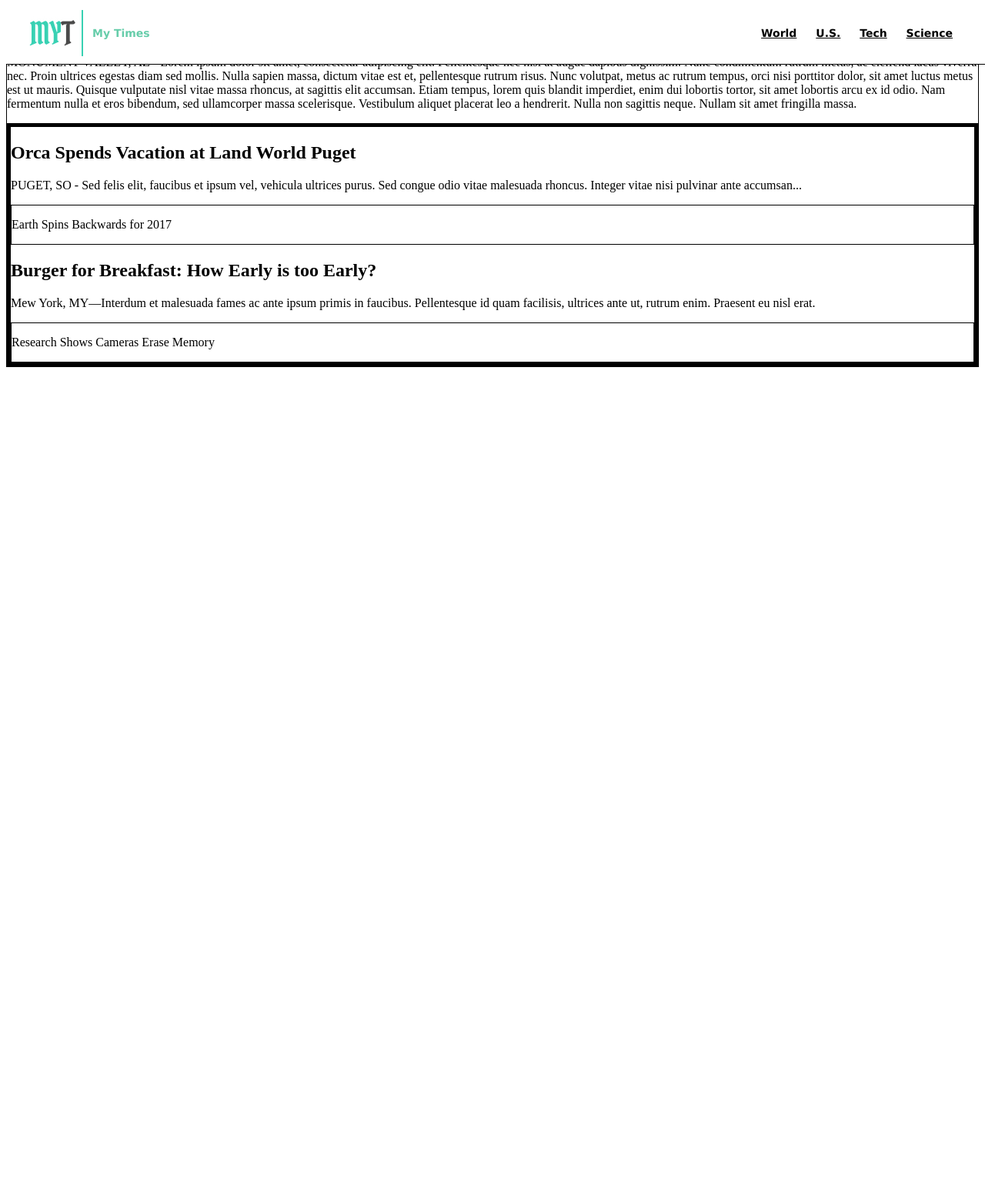
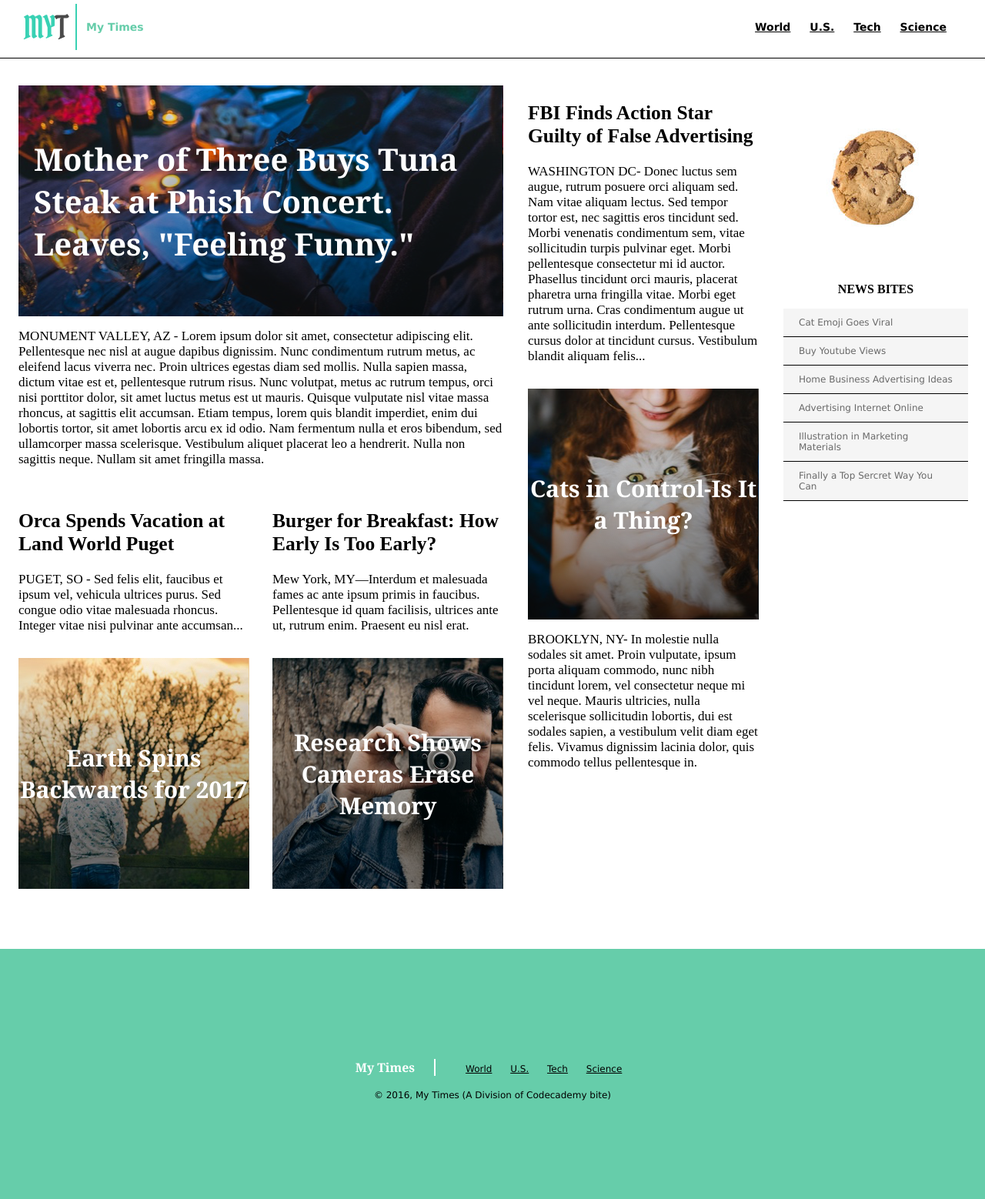
Before and after one commit to jridley11/MyTimes, a plain HTML site: page index.html in a window 1280 px wide. Shown: the part 5-1563 px from the top of the page at 77% size. Before the commit the page ends 800 px from the top, so only its background shows below. Drawn offline with Linux system fonts and the light colour scheme.

Commit message:
Finalise project.

```diff
--- a/index.html
+++ b/index.html
@@ -5,11 +5,11 @@
     <title>My Times</title>
   </head>
   <body>
-
-    <!--Header Section -->
+    <!-- Header Section -->
     <header>
       <div class="logo">
-        <img src="./resources/images/myt-logo.jpg" alt="Logo"> <span>My Times</span>
+        <img src="./resources/images/myt-logo.jpg" alt="Logo">
+        <span>My Times</span>
       </div>
       <nav>
         <span><a href="#">World</a></span>
@@ -18,53 +18,90 @@
         <span><a href="#">Science</a></span>
       </nav>
     </header>
-
-<!-- Main Content Container-->
-    <div class="maincontent">
-       <!-- First News Column -->
-      <div class="column.large">
-        <!--Tuna Story -->
-        <div class="tuna-story">
+    <!-- Main Content Container -->
+    <div class="content">
+      <!-- First News Column -->
+      <div class="column large">
+        <div class ="lead-story">
           <div class="image-content">
-            <p>Mother of Three Buys Tuna Steak at Phish Concert. Leaves, "Feeling Funny."</p>
+            <span>Mother of Three Buys Tuna Steak at Phish Concert. Leaves, "Feeling Funny."</span>
           </div>
-          <div>
-            <p>MONUMENT VALLEY, AZ - Lorem ipsum dolor sit amet, consectetur adipiscing elit. Pellentesque nec nisl at augue dapibus dignissim. Nunc condimentum rutrum metus, ac eleifend lacus viverra nec. Proin ultrices egestas diam sed mollis. Nulla sapien massa, dictum vitae est et, pellentesque rutrum risus. Nunc volutpat, metus ac rutrum tempus, orci nisi porttitor dolor, sit amet luctus metus est ut mauris. Quisque vulputate nisl vitae massa rhoncus, at sagittis elit accumsan. Etiam tempus, lorem quis blandit imperdiet, enim dui lobortis tortor, sit amet lobortis arcu ex id odio. Nam fermentum nulla et eros bibendum, sed ullamcorper massa scelerisque. Vestibulum aliquet placerat leo a hendrerit. Nulla non sagittis neque. Nullam sit amet fringilla massa.</p>
-          </div>
+          <p class="narrative">
+            MONUMENT VALLEY, AZ - Lorem ipsum dolor sit amet, consectetur adipiscing elit. Pellentesque nec nisl at augue dapibus dignissim. Nunc condimentum rutrum metus, ac eleifend lacus viverra nec. Proin ultrices egestas diam sed mollis. Nulla sapien massa, dictum vitae est et, pellentesque rutrum risus. Nunc volutpat, metus ac rutrum tempus, orci nisi porttitor dolor, sit amet luctus metus est ut mauris. Quisque vulputate nisl vitae massa rhoncus, at sagittis elit accumsan. Etiam tempus, lorem quis blandit imperdiet, enim dui lobortis tortor, sit amet lobortis arcu ex id odio. Nam fermentum nulla et eros bibendum, sed ullamcorper massa scelerisque. Vestibulum aliquet placerat leo a hendrerit. Nulla non sagittis neque. Nullam sit amet fringilla massa.
+          </p>
         </div>
         <div class="stories">
-          <!-- Orca Story -->
-          <div class="orca-story">
-            <h2>Orca Spends Vacation at Land World Puget</h2>
-            <p>PUGET, SO - Sed felis elit, faucibus et ipsum vel, vehicula ultrices purus. Sed congue odio vitae malesuada rhoncus. Integer vitae nisi pulvinar ante accumsan...</p>
+          <div class="story">
+            <div class="text-content">
+              <h2>Orca Spends Vacation at Land World Puget</h2>
+              <p class="narrative">
+                PUGET, SO - Sed felis elit, faucibus et ipsum vel, vehicula ultrices purus. Sed congue odio vitae malesuada rhoncus. Integer vitae nisi pulvinar ante accumsan...
+              </p>
+            </div>
+            <div class="fall-cancelled image-content">
+              <span>Earth Spins Backwards for 2017</span>
+            </div>
           </div>
-          <div class="image-content">
-            <p>Earth Spins Backwards for 2017</p>
-          </div>
-          <!-- Burger Story -->
-          <div>
-            <h2>Burger for Breakfast: How Early is too Early?</h2>
-            <p>Mew York, MY—Interdum et malesuada fames ac ante ipsum primis in faucibus. Pellentesque id quam facilisis, ultrices ante ut, rutrum enim. Praesent eu nisl erat.</p>
-          </div>
-          <div class="image-content">
-            <p>Research Shows Cameras Erase Memory</p>
+          <div class="story">
+            <div class="text-content">
+              <h2>Burger for Breakfast: How Early Is Too Early?</h2>
+              <p class="narrative">
+                Mew York, MY—Interdum et malesuada fames ac ante ipsum primis in faucibus. Pellentesque id quam facilisis, ultrices ante ut, rutrum enim. Praesent eu nisl erat.
+              </p>
+            </div>
+            <div class="pop-culture image-content">
+              <span>Research Shows Cameras Erase Memory</span>
+            </div>
           </div>
         </div>
       </div>
       <!-- Second News Column -->
-      <div class="column.medium">
-
-
-
-
-
-
-
-      <div class="column.medium">
-      </div>
-      <div class="column.small">
+      <div class="column medium">
+        <div class="story">
+          <div class="text-content">
+            <h2>FBI Finds Action Star Guilty of False Advertising</h2>
+            <p class="narrative">
+              WASHINGTON DC- Donec luctus sem augue, rutrum posuere orci aliquam sed. Nam vitae aliquam lectus. Sed tempor tortor est, nec sagittis eros tincidunt sed. Morbi venenatis condimentum sem, vitae sollicitudin turpis pulvinar eget. Morbi pellentesque consectetur mi id auctor. Phasellus tincidunt orci mauris, placerat pharetra urna fringilla vitae. Morbi eget rutrum urna. Cras condimentum augue ut ante sollicitudin interdum. Pellentesque cursus dolor at tincidunt cursus. Vestibulum blandit aliquam felis...
+            </p>
+          </div>
+        </div>
+        <div class="story">
+          <div class="cat-ceo image-content">
+            <span>Cats in Control-Is It a Thing?</span>
+          </div>
+          <p class="narrative">
+            BROOKLYN, NY- In molestie nulla sodales sit amet. Proin vulputate, ipsum porta aliquam commodo, nunc nibh tincidunt lorem, vel consectetur neque mi vel neque. Mauris ultricies, nulla scelerisque sollicitudin lobortis, dui est sodales sapien, a vestibulum velit diam eget felis. Vivamus dignissim lacinia dolor, quis commodo tellus pellentesque in.
+          </p>
+          </div>
+        </div>
+      <!-- Third News Column -->
+      <div class="column small">
+        <img class="cookie" src="./resources/images/cookie.png" alt="cookie">
+        <div class="news-bites">
+          <h3>NEWS BITES</h3>
+          <span class="bite">Cat Emoji Goes Viral</span>
+          <span class="bite">Buy Youtube Views</span>
+          <span class="bite">Home Business Advertising Ideas</span>
+          <span class="bite">Advertising Internet Online</span>
+          <span class="bite">Illustration in Marketing Materials</span>
+          <span class="bite">Finally a Top Sercret Way You Can</span>
+        </div>
       </div>
     </div>
-
+    <!-- Footer -->
+    <div class="footer">
+      <div class="info">
+        <span class="title">My Times</span>
+        <nav>
+          <span><a href="#">World</a></span>
+          <span><a href="#">U.S.</a></span>
+          <span><a href="#">Tech</a></span>
+          <span><a href="#">Science</a></span>
+        </nav>
+      </div>
+      <div class="copyright">
+        &copy 2016, My Times (A Division of Codecademy bite)
+      </div>
+    </div>
   </body>
 </html>
--- a/resources/css/style.css
+++ b/resources/css/style.css
@@ -1,3 +1,9 @@
+body {
+  display: block;
+  margin: 0;
+  font-size: 17px;
+}
+/* Header - this is step 1 */
 header {
   display: flex;
   align-items: center;
@@ -21,6 +27,7 @@ header {
 
 .logo img {
   margin-right: 12px
+
 }
 
 .logo span {
@@ -33,6 +40,7 @@ header nav {
 }
 
 nav span {
+  display: inline-block;
   padding: 20px 10px;
 }
 
@@ -40,33 +48,149 @@ a {
   color: black;
 }
 
-.maincontent {
+/* Main Content Container - this is Step 2 */
+.content {
   display: flex;
-  border: thin solid black;
+  width: 1232px;
+  margin: 0 auto 78px auto;
+  padding-top: 116px;
 }
 
+.column {
+  display: flex;
+  flex-direction: column;
+  margin-right: 32px;
+}
+
+div {
+  display: block;
+}
+
+h2 {
+  display: block;
+  font-size: 1.5em;
+  font-weight: bold;
+}
+
+
+/* Column widths */
 .column.large {
-  display: flex;
   width: 630px;
-  border: thin solid black;
+
 }
 
 .column.medium {
-  display: flex;
   width: 300px;
-  border: thin solid black;
+
 }
 
 .column.small {
-  display: flex;
   width: 240px;
-  border: thin solid black;
 }
 
-.stories {
-  border: thick solid black;
+/* Add images - this is step 3 */
+.narrative {
+
+  margin-top: 16px;
 }
 
 .image-content {
-  border: thin solid black;
+  display: flex;
+  flex-direction: column;
+  justify-content: center;
+  height: 300px;
+  margin-top: 15px;
+  font-family: Georgia;
+  font-weight: bold;
+  font-size: 30px;
+  color: white;
+  text-align: center;
+
 }
+
+.lead-story .image-content {
+  background-image: url("../images/main-story.png");
+  width: 630px;
+  margin-top: 0;
+  font-size: 40px;
+  text-align: left;
+}
+
+.lead-story .image-content span {
+  margin-left: 20px;
+}
+
+.fall-cancelled.image-content {
+  background-image: url("../images/fall-season.png");
+}
+
+.pop-culture.image-content {
+  background-image: url("../images/hipster-cameraman.png");
+}
+
+.cat-ceo.image-content {
+  background-image: url("../images/cat-ceo.png");
+}
+
+.story {
+  display: flex;
+  flex-direction: column;
+  width: 300px;
+}
+.stories {
+  display: flex;
+  justify-content: space-between;
+  margin-top: 17px;
+}
+
+.news-bites {
+  margin: 0;
+}
+
+.news-bites .bite {
+  display: block;
+  padding: 11px 20px;
+  border-bottom: 1px solid black;
+  background-color: WhiteSmoke;
+  font-family: Verdana;
+  font-size: 12px;
+  color: DimGray;
+}
+
+h3 {
+  font-size: 16px;
+  font-weight: bold;
+  text-align: center;
+}
+
+.footer {
+  display: flex;
+  align-items: center;
+  justify-content: center;
+  flex-direction: column;
+  width: 100%;
+  height: 325px;
+  background-color: MediumAquamarine;
+  margin: auto;
+  font-family: Verdana;
+  font-size: 12px;
+
+}
+
+.footer nav {
+  display: inline-block;
+  padding-left: 25px;
+}
+.info {
+
+}
+
+.footer .title {
+  display: inline-block;
+  padding-right: 25px;
+  border-right: 2px solid white;
+  font-family: Georgia;
+  font-size: 16px;
+  font-weight: bold;
+  color: white;
+}
```
Also changed, not shown: 1 other file.
